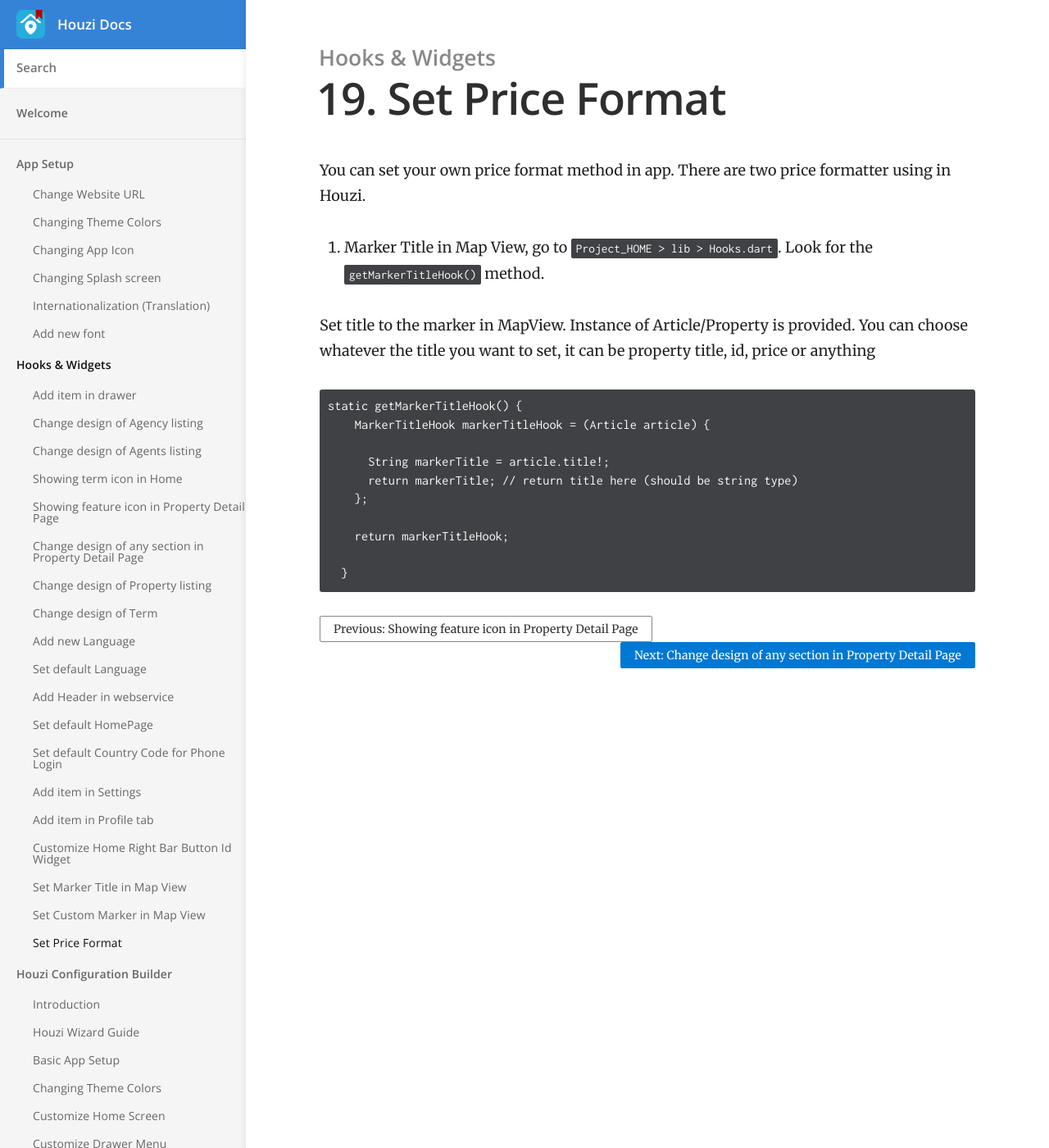
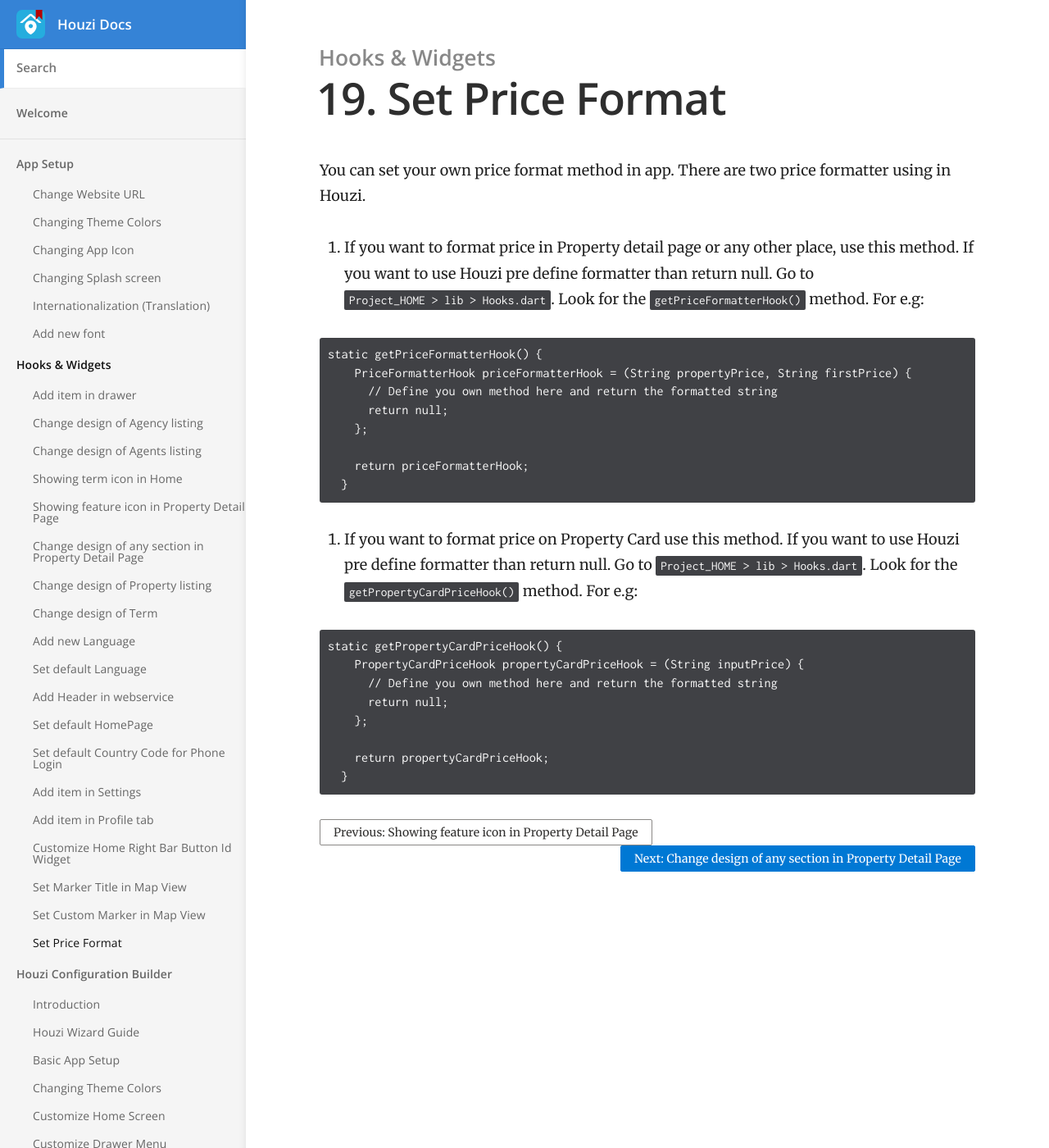
Before and after one commit to booleanbites/houzi-doc, a Jekyll site: the page built from _docs/hooks-widgets/price_formatter.md, in a window 1280 px wide and 1400 px high. Shown: the whole window at 82% size. Built offline with Jekyll 4.4.1, drawn with Linux system fonts in a browser that asks for light colours.

Commit message:
Add price formatter hook

````diff
--- a/_docs/hooks-widgets/price_formatter.md
+++ b/_docs/hooks-widgets/price_formatter.md
@@ -6,20 +6,28 @@ order: 19
 
 You can set your own price format method in app. There are two price formatter using in Houzi.
 
-1.
-Marker Title in Map View, go to `Project_HOME  > lib > Hooks.dart`. Look for the `getMarkerTitleHook()` method.
-
-Set title to the marker in MapView. Instance of Article/Property is provided. You can choose whatever the title you want to set, it can be property title, id, price or anything
+1. If you want to format price in Property detail page or any other place, use this method. If you want to use Houzi pre define formatter than return null. Go to `Project_HOME  > lib > Hooks.dart`. Look for the `getPriceFormatterHook()` method. For e.g:
 
 ```
-static getMarkerTitleHook() {
-    MarkerTitleHook markerTitleHook = (Article article) {
-
-      String markerTitle = article.title!;
-      return markerTitle; // return title here (should be string type)
+static getPriceFormatterHook() {
+    PriceFormatterHook priceFormatterHook = (String propertyPrice, String firstPrice) {
+      // Define you own method here and return the formatted string
+      return null;
     };
 
-    return markerTitleHook;
-
+    return priceFormatterHook;
   }
 ```
+
+2. If you want to format price on Property Card use this method. If you want to use Houzi pre define formatter than return null. Go to `Project_HOME  > lib > Hooks.dart`. Look for the `getPropertyCardPriceHook()` method. For e.g:
+
+```
+static getPropertyCardPriceHook() {
+    PropertyCardPriceHook propertyCardPriceHook = (String inputPrice) {
+      // Define you own method here and return the formatted string
+      return null;
+    };
+
+    return propertyCardPriceHook;
+  }
+```
````
